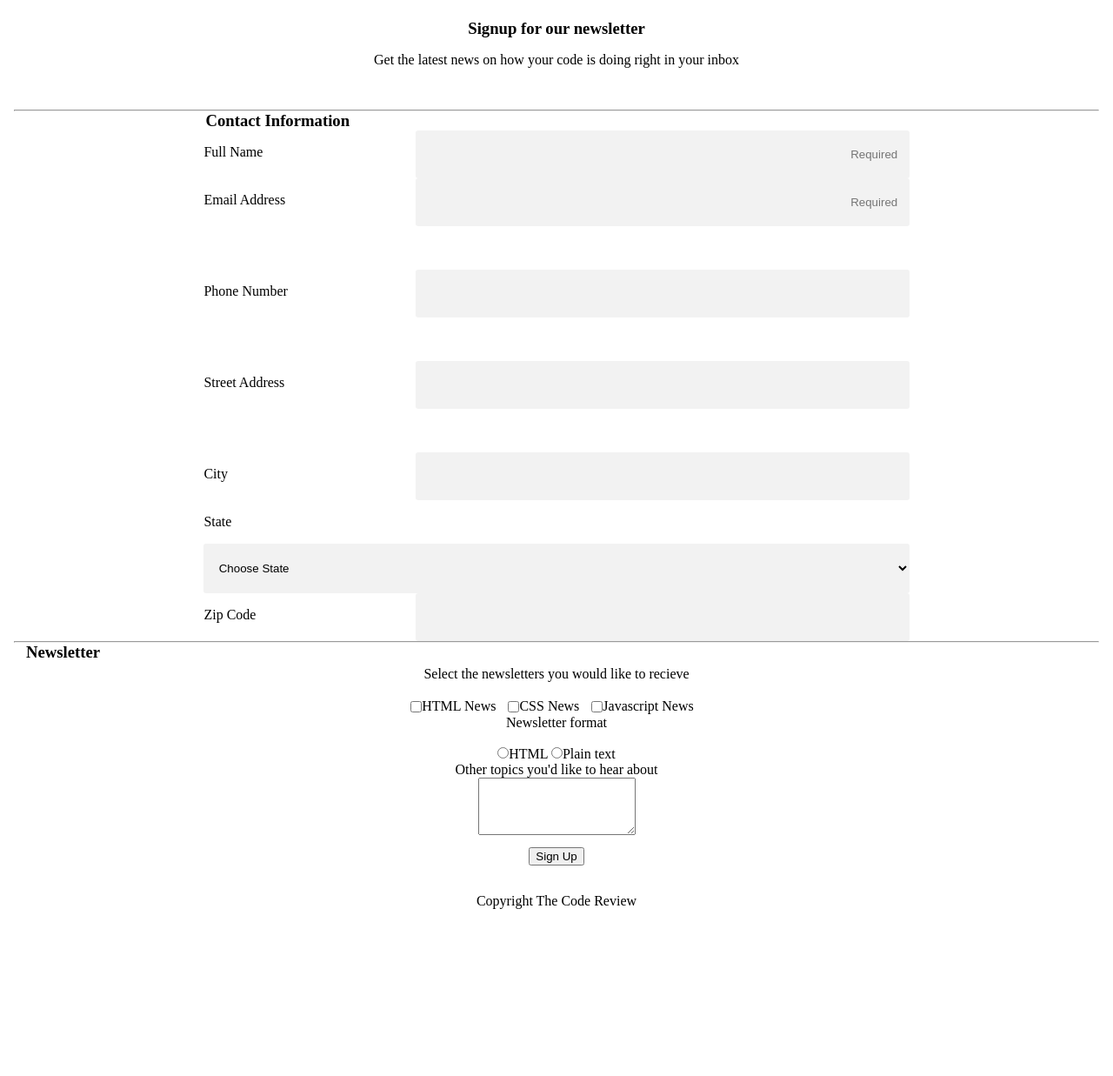
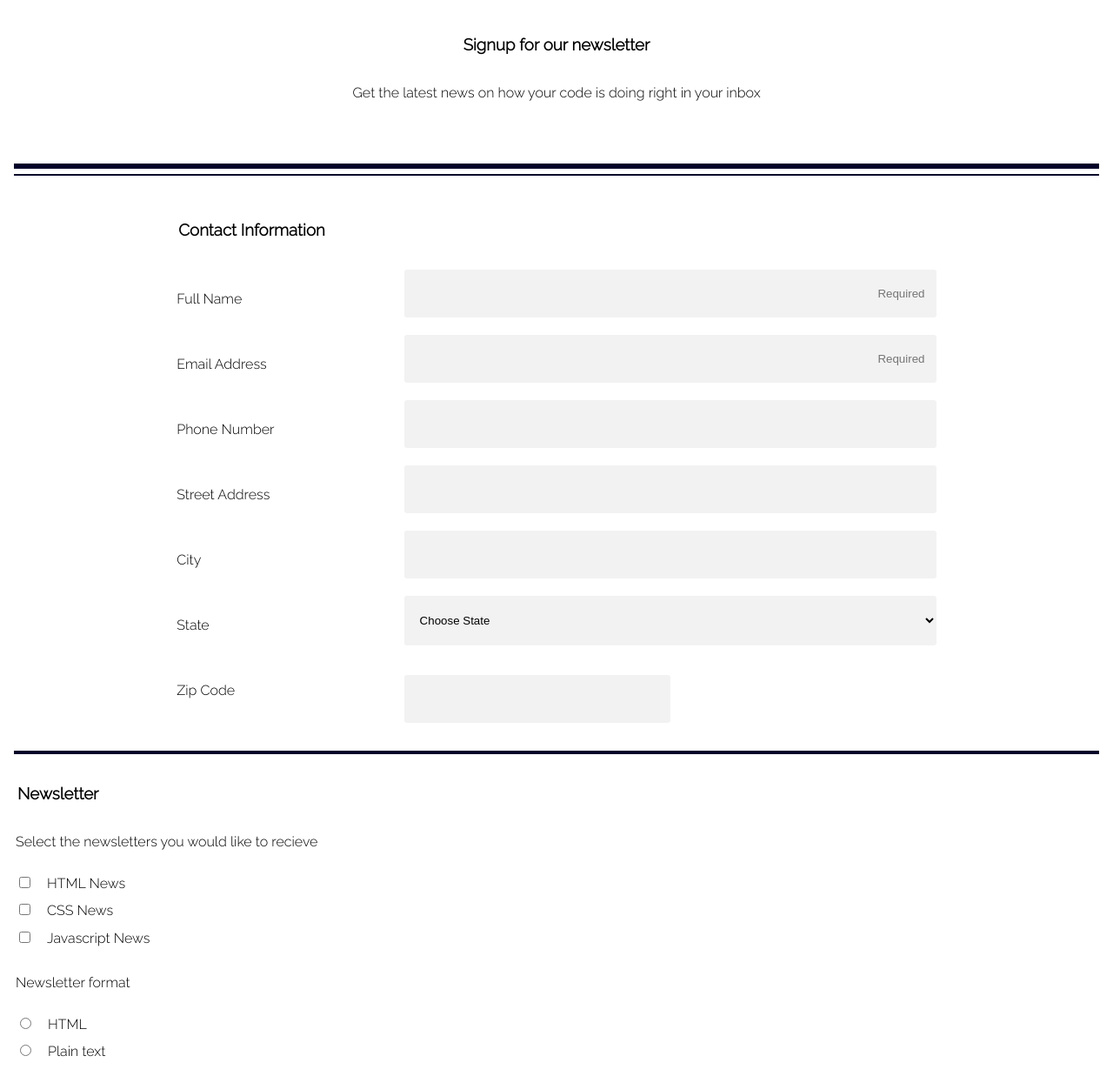
Before and after one commit to dguma/Team-Treehouse-Project-3, a plain HTML site: page index.html in a window 1280 px wide. Shown: the part 69-1306 px from the top of the page at 87% size. Before the commit the page ends 1114 px from the top, so only its background shows below. Drawn offline with Linux system fonts and the light colour scheme; a web font is replaced by a local one.

Commit message:
Second Draft

```diff
--- a/css/style.css
+++ b/css/style.css
@@ -1,15 +1,15 @@
 /* CSS Document */
 * {
   	box-sizing: border-box;
-	margin: 0;
 }
 
 body {
 	text-align: center;
 	margin: 0;
-	padding: 0;
+	padding: 0 0 1em 0;
 	height: 100vh;
 	overflow: auto;
+	font-family: 'Raleway', sans-serif;
 }
 
 main {
@@ -18,6 +18,58 @@ main {
 
 legend {
 	text-align: left;
+}
+
+input:focus,
+textarea:focus {
+	background-color: rgba(0, 0, 41, .10);
+	transition: .33s;
+	transform: scale(1.0125);
+}
+
+input::placeholder {
+	text-align: right;
+}
+
+fieldset {
+	border:  none;
+}
+
+.page-title {
+	background-color: #000029;
+	color: white;
+	height: 2.5em;
+	padding: .65em;
+	text-transform: uppercase;
+	font-size: 140%;
+}
+
+.header-content {
+	padding: 1em;
+}
+
+.top-line {
+	border-top: 6px solid #000029;
+	border-bottom: 2px solid #000029;
+	padding: 3px 0;
+	border-left: none;
+	border-right: none;
+}
+
+.bottom-line {
+	border: 2px solid #000029;
+}
+
+.space {
+	padding-top: 1em;
+}
+
+.contact-information {
+	padding: 0;
+	margin: 2em 0;
+	display: flex;
+	flex-flow: column;
+	justify-content: space-around;
 }
 
 .contact-information input, select {
@@ -29,64 +81,75 @@ legend {
 	background-color: #f2f2f2;
 }
 
-input::placeholder {
-	text-align: right;
-}
-
-fieldset {
-	border:  none;
-}
-
-.header-content {
-	padding: 1em;
-}
-
-.space {
-	padding-top: 1em;
-}
-
-.page-title {
-	background-color: #000029;
-	color: white;
-	height: 2.5em;
-	padding: .65em;
-	text-transform: uppercase;
-	font-size: 140%;
-}
-
 .contact-information label {
 	float: left;
 	padding: 1em 0 1em 0;
 }
 
-.contact-information {
-	margin: auto;
-	display: flex;
-	flex-flow: column wrap;
-	justify-content: space-around;
+.zipcode {
+	width: 50%;
 }
 
-.newsletter-checkboxes label {
-	display: inline-block;
-	padding-right: 10px;
-	white-space: nowrap;
+.newsletter {
+	text-align: left;
+	margin-top: 1em;
+	padding: 0;
 }
 
-.newsletter-checkboxes input, span {
-	vertical-align: middle;
+.newsletter div {
+	padding-bottom: 1em;
+}
+
+.newsletter-feedback textarea {
+	margin-top: 1em;
+	width: 100%;
+	height: 150px;
+}
+
+.newsletter-checkboxes,
+.newsletter-radios {
+	display: flex;
+	flex-flow: column;
+}
+
+.newsletter-checkboxes input, label,
+.newsletter-radios input, label {
+	margin-top: .5em;
+}
+
+.newsletter-checkboxes span,
+.newsletter-radios span {
+	padding-left: 1em;
+}
+
+#submitButton {
+	width: 100%;
+	height: 70px;
+	background-color: #73EDFF;
+	border: none;
+	border-radius: 3px;
+	color: white;
+	font-family: 'Raleway', sans-serif;
+	font-size: 120%;
+	font-weight: 500;
 }
 
 @media screen and (min-width: 768px) {
 	.contact-information {
-		width: 65%;
+		width: 70%;
+		margin: 2em auto;
 	}
 
-	.contact-information input {
+	.contact-information input, select {
 		width: 70%;
 	}
 
-	.contact-information label {
-/*		margin-left: 1em;*/
+	.contact-information div {
+		padding-top: 1em;
+	}
+
+	.zipcode {
+		margin-left: 15%;
 	}
 
 }
--- a/index.html
+++ b/index.html
@@ -4,8 +4,7 @@
 <meta charset="utf-8">
 <meta name="viewport" content="width=device-width, initial-scale=1.0">
 <link rel="stylesheet" href="css/style.css" />
-<link href="https://fonts.googleapis.com/css2?family=Lobster&display=swap" rel="stylesheet">
-<link href="https://fonts.googleapis.com/css?family=Muli%7CRoboto:400,300,500,700,900" rel="stylesheet">
+<link href="https://fonts.googleapis.com/css2?family=Raleway:wght@300&display=swap" rel="stylesheet">
 <title>Online Registration</title>
 </head>
 
@@ -23,7 +22,7 @@
 	</header>
 
 <main>
-	<hr />
+	<hr class="top-line" />
 	<form>
 
 		<feildset class="contact-information">
@@ -114,21 +113,23 @@
 			</div>
 
 			<div>
-				<label for="zip">Zip Code</label>
-				<input type="text" id="zip" name="Zip"/>
+				<label for="zip" class="zipcode-label">Zip Code</label>
+				<div class="zipcode">
+					<input type="text" id="zip" name="Zip"/>
+				</div>
 			</div>
 
 		</feildset>
 
-		<hr />
+		<hr class="bottom-line" />
 
 		<fieldset class="newsletter">
 
 		<legend><h3>Newsletter</h3></legend>
 
-		<p>Select the newsletters you would like to recieve</p>
-		<br />
 			<div class="newsletter-checkboxes">
+
+				<p>Select the newsletters you would like to recieve</p>
 
 				<label for="htmlNewsOption">
 					<input type="checkbox" value="html-news" name="HTML News" id="htmlNewsOption"/><span>HTML News</span>
@@ -141,22 +142,36 @@
 				<label for="javascriptNewsOption">
 					<input type="checkbox" value="javascript-news" name="Javascript News" id="javascriptNewsOption"/><span>Javascript News</span>
 				</label>
+
 			</div>
 
-	  	<p>Newsletter format</p>
-		<br />
+
+
 			<div class="newsletter-radios">
-			<label for="htmlOption"></label>
-			<input type="radio" value="html-option" name="HTML" id="htmlOption"/>HTML
-			<label for="plainTextOption"></label>
-			<input type="radio" value="plain-text" name="Plain text" id="plainTextOption"/>Plain text
+
+				<p>Newsletter format</p>
+
+				<label for="htmlOption">
+					<input type="radio" value="html-option" name="HTML" id="htmlOption"/><span>HTML</span>
+				</label>
+
+				<label for="plainTextOption">
+					<input type="radio" value="plain-text" name="Plain text" id="plainTextOption"/><span>Plain text</span>
+				</label>
+
 			</div>
 
-			<p>Other topics you'd like to hear about</p>
-			<label for="feedBack"></label>
-			<textarea id="feedBack" name="feedback" cols="20" rows="4"></textarea>
+			<div class="newsletter-feedback">
+
+				<p>Other topics you'd like to hear about</p>
+
+				<label for="feedBack"></label>
+				<textarea id="feedBack" name="feedback" cols="20" rows="4"></textarea>
+
+			</div>
 
 		</fieldset>
+
 		<label for="submitButton"></label>
 		<input type="submit" value="Sign Up" name="submit-button" id="submitButton"/>
 
```
